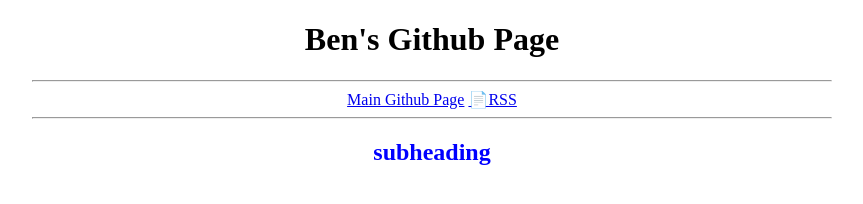
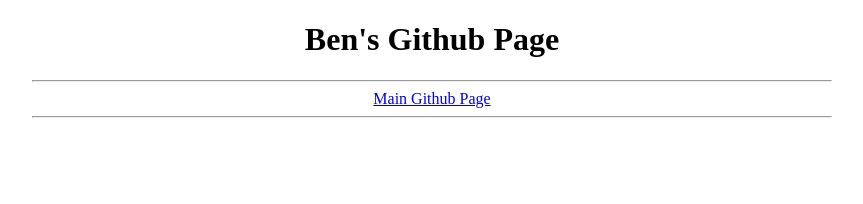
Before and after one commit to blschachte/blschachte.github.io, a plain HTML site: page index.html in a window 1280 px wide. Shown: the whole page, without its empty margins (208-1071 px from the left). Drawn offline with Linux system fonts and the light colour scheme.

Commit message:
Update index.html

```diff
--- a/index.html
+++ b/index.html
@@ -29,13 +29,13 @@
 <nav>
 <hr>
 <a href="https://github.com/blschachte">Main Github Page</a>
-<a href="blschachte.githube.io/rss">📄️RSS</a>
+<a href="blschachte.githube.io/rss"></a>
 <a href="url"></a>
 <hr>
 </nav>
 <p>
 
 </p>
-<h2>subheading</h2>
+<h2></h2>
 </body>
 </html>
```
